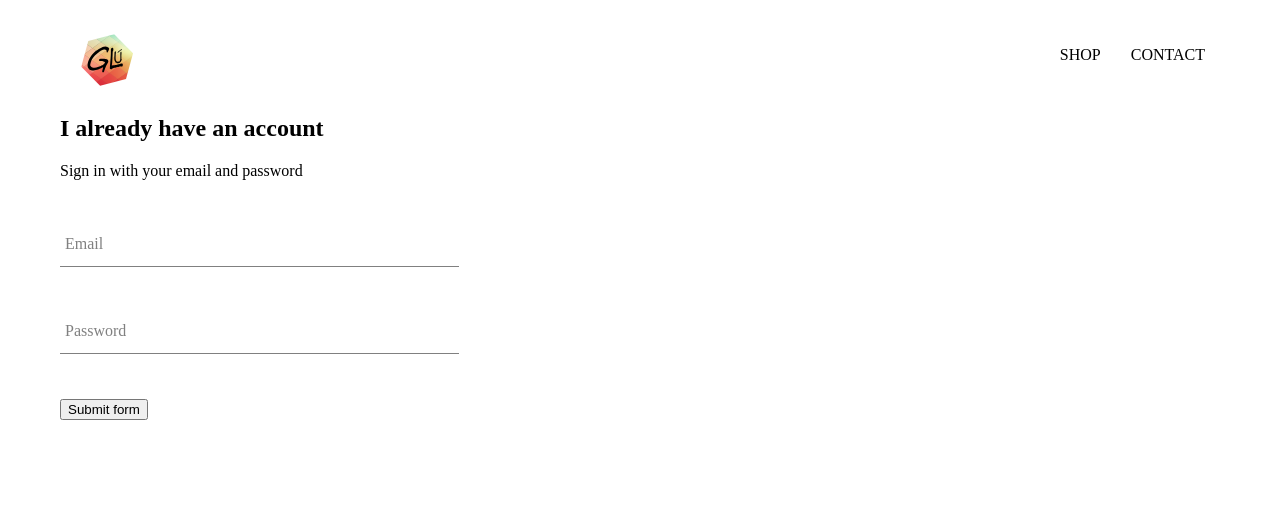
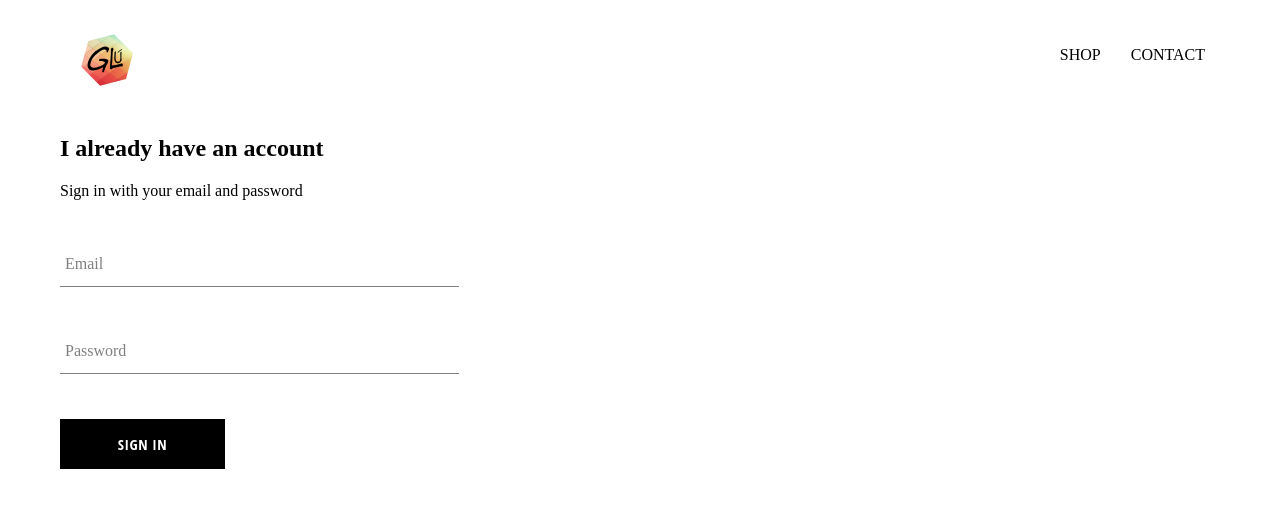
Before and after one commit to Gargar77/glutags, a React (Create React App) app: page /signin in a window 1280 px wide. Shown: the top 508 px of the page. Built offline with nearby package versions, Linux system fonts and the light colour scheme; a web font is replaced by a local one.

Commit message:
integrated a custom button component to auth

```diff
--- /dev/null
+++ b/src/components/custom-button/custom-button.component.jsx
@@ -0,0 +1,11 @@
+import React from 'react';
+
+import './custom-button.styles.scss';
+
+const CustomButton = ({children, ...otherProps}) => (
+    <button className="custom-button" {...otherProps}>
+        {children}
+    </button>
+);
+
+export default CustomButton;
--- /dev/null
+++ b/src/components/custom-button/custom-button.styles.scss
@@ -0,0 +1,22 @@
+.custom-button {
+    min-width: 165px;
+    width: auto;
+    height: 50px;
+    letter-spacing: 0.5px;
+    line-height: 50px;
+    padding: 0 35px 0 35px;
+    font-size: 15px;
+    background-color: black;
+    color: white;
+    text-transform: uppercase;
+    font-family: 'Open Sans Condensed';
+    font-weight: bolder;
+    border: none;
+    cursor: pointer;
+
+    &:hover {
+      background-color: white;
+      color: black;
+      border: 1px solid black;
+    }
+  }
--- a/src/components/sign-in/sign-in.component.jsx
+++ b/src/components/sign-in/sign-in.component.jsx
@@ -1,6 +1,7 @@
 import React from 'react';
 
 import FormInput from '../form-input/form-input.component';
+import CustomButton from '../custom-button/custom-button.component';
 
 import './sign-in.styles.scss';
 
@@ -34,7 +35,7 @@
                 <form onSubmit={this.handleSubmit}>
                     <FormInput name="email" type="email" value={this.state.email} label="Email" handleChange={this.handleChange} required/>
                     <FormInput name="password" type="password" value={this.state.email} label="Password" handleChange required/>
-                    <input type="submit" value="Submit form"/>
+                    <CustomButton type="submit">Sign In</CustomButton>
                 </form>
             </div>
         )
--- a/src/components/sign-in/sign-in.styles.scss
+++ b/src/components/sign-in/sign-in.styles.scss
@@ -1,3 +1,9 @@
 .sign-in {
     width: 30vw;
+    display: flex;
+    flex-direction: column;
+
+    .title {
+        margin: 10px 0;
+    }
 }
```
